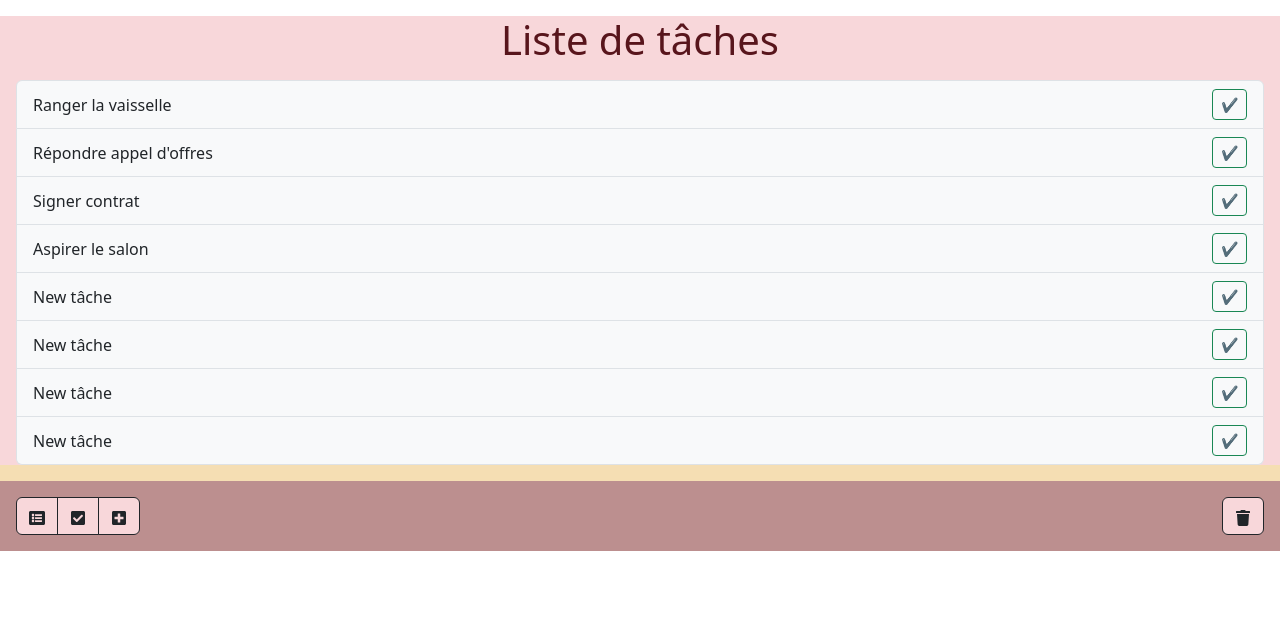
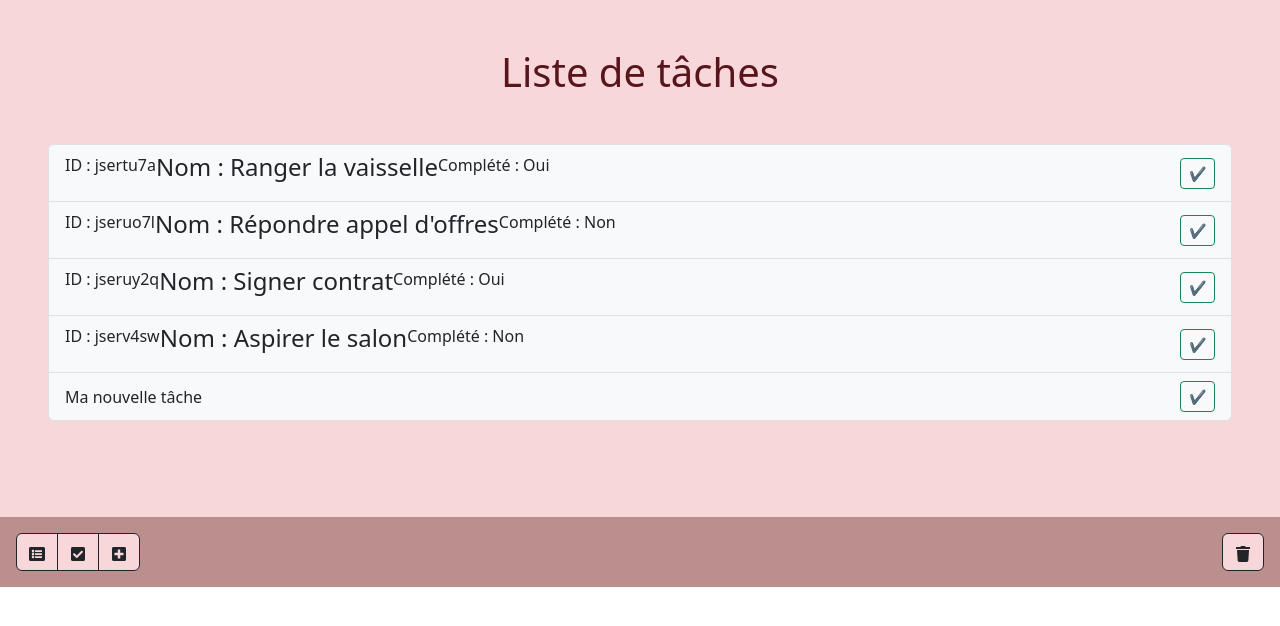
Before and after one commit to SylviaBan/todolist-react, a React (Create React App) app: page / in a window 1280 px wide. Shown: the top 626 px of the page. Built offline with nearby package versions, Linux system fonts and the light colour scheme.

Commit message:
Ajout composant Task pour transférer les props.

```diff
--- a/public/data.json
+++ b/public/data.json
@@ -1,6 +1,6 @@
 [
-  {"id": "jsertu7a", "name": "Ranger la vaisselle", "completed": false},
+  {"id": "jsertu7a", "name": "Ranger la vaisselle", "completed": true},
   {"id": "jseruo7l", "name": "Répondre appel d'offres", "completed": false},
-  {"id": "jseruy2q", "name": "Signer contrat", "completed": false},
+  {"id": "jseruy2q", "name": "Signer contrat", "completed": true},
   {"id": "jserv4sw", "name": "Aspirer le salon", "completed": false}
 ]
--- /dev/null
+++ b/src/components/Task.js
@@ -0,0 +1,14 @@
+import React from 'react';
+
+const Task = ({task}) => {
+    return (
+        <div className="task">
+            <p>ID : {task.id}</p>
+            <h4>Nom : {task.name}</h4>
+            <p>Complété : {task.completed ? 'Oui' : 'Non'}</p>
+
+        </div>
+    );
+};
+
+export default Task;
--- a/src/components/TodoList.js
+++ b/src/components/TodoList.js
@@ -1,5 +1,6 @@
 import { useParams } from 'react-router-dom';
 import {useEffect, useState} from "react";
+import Task from "./Task";
 
 export default function TodoList() {
 
@@ -8,41 +9,41 @@ export default function TodoList() {
 
 
     useEffect(() => {
-
         fetch('/data.json')
             .then(res => res.json())
-            .then(tasks => setTasks(tasks));
+            .then(tasks => {
+                setTasks(tasks)
+                console.table(tasks)
+            });
+    }, []);
 
-    });
+    let filteredTasks;
+    switch (search) {
+        case 'completed':
+            filteredTasks = tasks.filter((task) => task.completed)
+            break
+        default :
+            filteredTasks = tasks
+            break
+    }
 
     return (
-        <body>
-        <section id="todo" className="bg-danger-subtle">
-            <h1 className="m-3 text-danger-emphasis">Liste de tâches</h1>
-            <ul className="list-group m-3">
-
-
-                {tasks.map(t => (
+        <body className="bg-danger-subtle">
+        <section id="todo" className="py-5">
+            <h1 className="text-danger-emphasis">Liste de tâches</h1>
+            <ul className="list-group m-5">
+                {/*affichage via une boucle - filtrage par tâche complétée ou non*/}
+                {filteredTasks.map(t => (
                     <li className="list-group-item d-flex align-items-center bg-light">
-                        {t.name}
+                        {/*<Task key={t.id} task={t} />*/}
+                        <Task task={t} />
                         <button className="btn btn-sm ms-auto btn-outline-success">&#x2714;</button>
                     </li>)
                 )}
 
+                {/*affichage en dur*/}
                 <li className="list-group-item d-flex align-items-center bg-light">
-                    New tâche
-                    <button className="btn btn-sm ms-auto btn-outline-success">&#x2714;</button>
-                </li>
-                <li className="list-group-item d-flex align-items-center bg-light">
-                    New tâche
-                    <button className="btn btn-sm ms-auto btn-outline-success">&#x2714;</button>
-                </li>
-                <li className="list-group-item d-flex align-items-center bg-light">
-                    New tâche
-                    <button className="btn btn-sm ms-auto btn-outline-success">&#x2714;</button>
-                </li>
-                <li className="list-group-item d-flex align-items-center bg-light">
-                    New tâche
+                    Ma nouvelle tâche
                     <button className="btn btn-sm ms-auto btn-outline-success">&#x2714;</button>
                 </li>
             </ul>
--- a/src/index.css
+++ b/src/index.css
@@ -1,6 +1,5 @@
 body {
   margin: 0;
-  background-color: wheat;
   font-family: -apple-system, BlinkMacSystemFont, 'Segoe UI', 'Roboto', 'Oxygen',
     'Ubuntu', 'Cantarell', 'Fira Sans', 'Droid Sans', 'Helvetica Neue',
     sans-serif;
@@ -9,7 +8,7 @@ body {
 }
 
 main {
-  background-color: wheat;
+  background-color: firebrick;
 }
 
 footer {
@@ -20,3 +19,13 @@ code {
   font-family: source-code-pro, Menlo, Monaco, Consolas, 'Courier New',
     monospace;
 }
+
+list-group-item {
+  display: flex;
+  background-color: goldenrod;
+}
+
+.task {
+  display: flex;
+  justify-content: space-around;
+}
```
